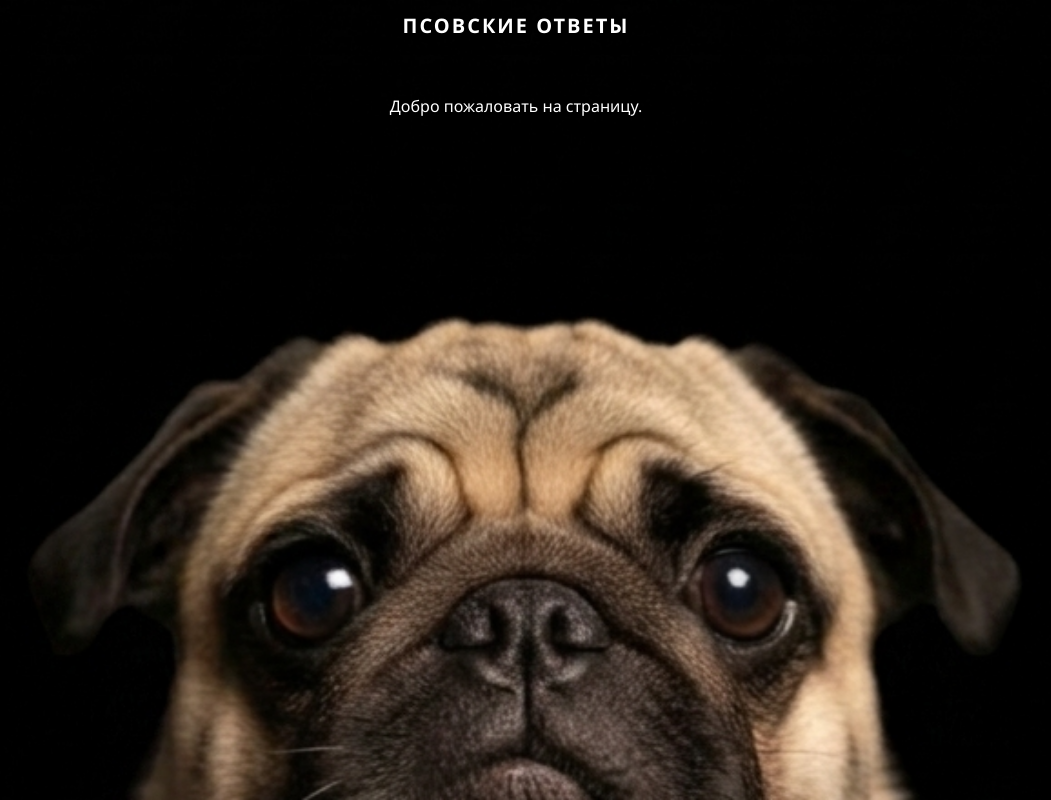
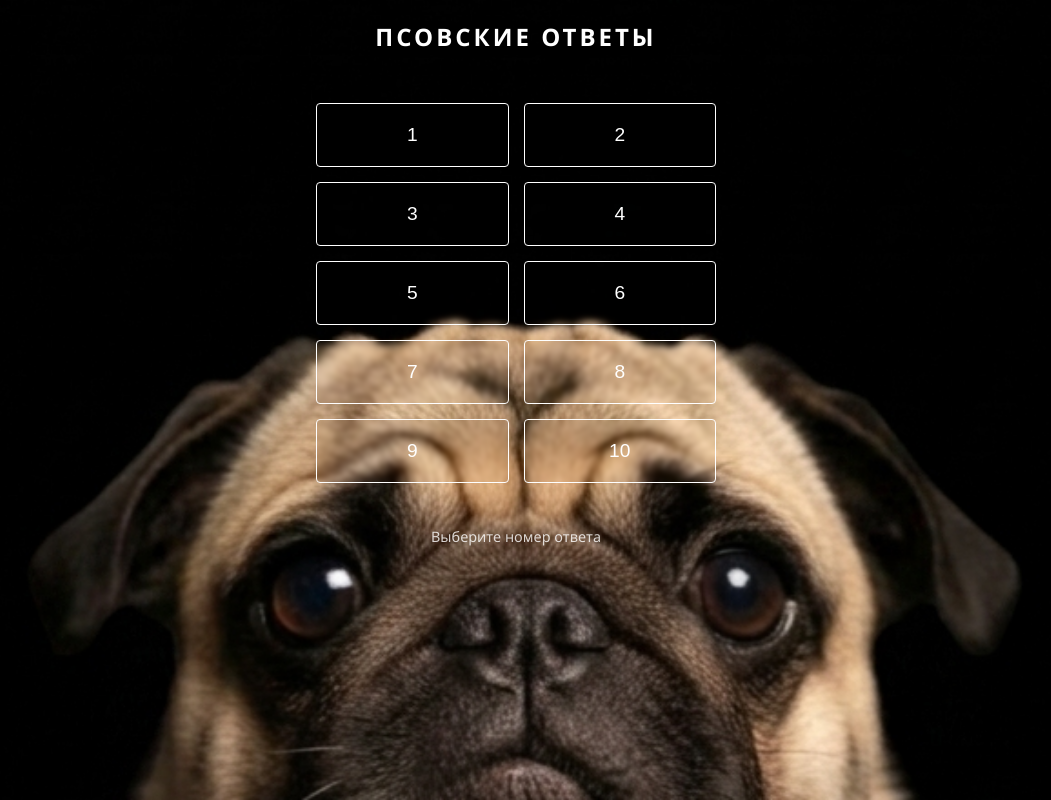
Before and after one commit to she2pbis-byte/pd, a plain HTML site: page index.html in a window 1280 px wide. Shown: the whole page, without its empty margins (124-1175 px from the left). Drawn offline with Linux system fonts and the light colour scheme.

Commit message:
Update index.html

```diff
--- a/index.html
+++ b/index.html
@@ -21,7 +21,6 @@
             background-size: cover;
             background-position: center;
             background-attachment: fixed;
-            /* Цвет фона будет обновлен скриптом для плавного перехода */
             background-color: #000;
             color: white;
             min-height: 100vh;
@@ -32,7 +31,8 @@
         }
 
         .header-container {
-            margin-top: 12px;
+            margin-top: 20px;
+            margin-bottom: 30px;
             background: transparent;
             text-align: center;
             width: 100%;
@@ -40,11 +40,41 @@
         }
 
         h1 {
-            font-size: 1.25rem;
+            font-size: 1.5rem;
             margin: 0;
             text-transform: uppercase;
-            letter-spacing: 2px;
-            text-shadow: 1px 1px 4px rgba(0, 0, 0, 0.8);
+            letter-spacing: 3px;
+            text-shadow: 2px 2px 8px rgba(0, 0, 0, 0.9);
+        }
+
+        /* Контейнер для кнопок */
+        .buttons-grid {
+            display: grid;
+            grid-template-columns: repeat(2, 1fr);
+            gap: 15px;
+            width: 90%;
+            max-width: 400px;
+            padding: 20px;
+        }
+
+        .grid-button {
+            background-color: transparent;
+            border: 1px solid white;
+            color: white;
+            padding: 20px 0;
+            font-size: 1.2rem;
+            text-align: center;
+            cursor: pointer;
+            border-radius: 4px;
+            transition: all 0.3s ease;
+            backdrop-filter: blur(2px);
+            -webkit-tap-highlight-color: transparent;
+        }
+
+        /* Визуальный отклик при нажатии */
+        .grid-button:active {
+            background-color: rgba(255, 255, 255, 0.2);
+            transform: scale(0.98);
         }
 
         /* Невидимый холст для анализа пикселей */
@@ -53,8 +83,10 @@
         }
 
         .content {
-            margin-top: 40px;
+            margin-top: 10px;
             text-align: center;
+            opacity: 0.8;
+            font-size: 0.9rem;
         }
     </style>
 </head>
@@ -65,27 +97,42 @@
         <h1>ПСОВСКИЕ ОТВЕТЫ</h1>
     </div>
 
+    <div class="buttons-grid">
+        <button class="grid-button">1</button>
+        <button class="grid-button">2</button>
+        <button class="grid-button">3</button>
+        <button class="grid-button">4</button>
+        <button class="grid-button">5</button>
+        <button class="grid-button">6</button>
+        <button class="grid-button">7</button>
+        <button class="grid-button">8</button>
+        <button class="grid-button">9</button>
+        <button class="grid-button">10</button>
+    </div>
+
     <div class="content">
-        <p>Добро пожаловать на страницу.</p>
+        <p>Выберите номер ответа</p>
     </div>
 
     <script>
+        /**
+         * Функция анализирует верхний ряд пикселей фонового изображения
+         * и устанавливает соответствующий цвет для статус-бара и фона страницы.
+         */
         function updateThemeColor() {
             const img = new Image();
             img.src = 'fon.png';
-            img.crossOrigin = "Anonymous"; // На случай, если файл загружается извне
+            img.crossOrigin = "Anonymous";
 
             img.onload = function() {
                 const canvas = document.getElementById('analysis-canvas');
                 const ctx = canvas.getContext('2d');
 
-                // Нам нужен только самый верхний ряд пикселей (1x1 достаточно для среднего значения)
                 canvas.width = img.width;
                 canvas.height = 1;
 
                 ctx.drawImage(img, 0, 0, img.width, 1, 0, 0, img.width, 1);
 
-                // Получаем данные пикселей первого ряда
                 const imageData = ctx.getImageData(0, 0, img.width, 1).data;
 
                 let r = 0, g = 0, b = 0;
@@ -97,17 +144,13 @@
                     b += imageData[i + 2];
                 }
 
-                // Вычисляем средний цвет верхнего края
                 r = Math.floor(r / count);
                 g = Math.floor(g / count);
                 b = Math.floor(b / count);
 
                 const hexColor = "#" + ((1 << 24) + (r << 16) + (g << 8) + b).toString(16).slice(1);
 
-                // Применяем цвет к мета-тегу статус-бара
                 document.getElementById('theme-color-meta').setAttribute('content', hexColor);
-
-                // Также подкрашиваем фон body для бесшовности
                 document.body.style.backgroundColor = hexColor;
 
                 console.log("Status bar color updated to:", hexColor);
@@ -115,6 +158,8 @@
 
             img.onerror = function() {
                 console.error("Не удалось загрузить fon.png для анализа цвета.");
+                // Дефолтный темный цвет, если картинка не найдена
+                document.body.style.backgroundColor = "#121212";
             };
         }
 
```
